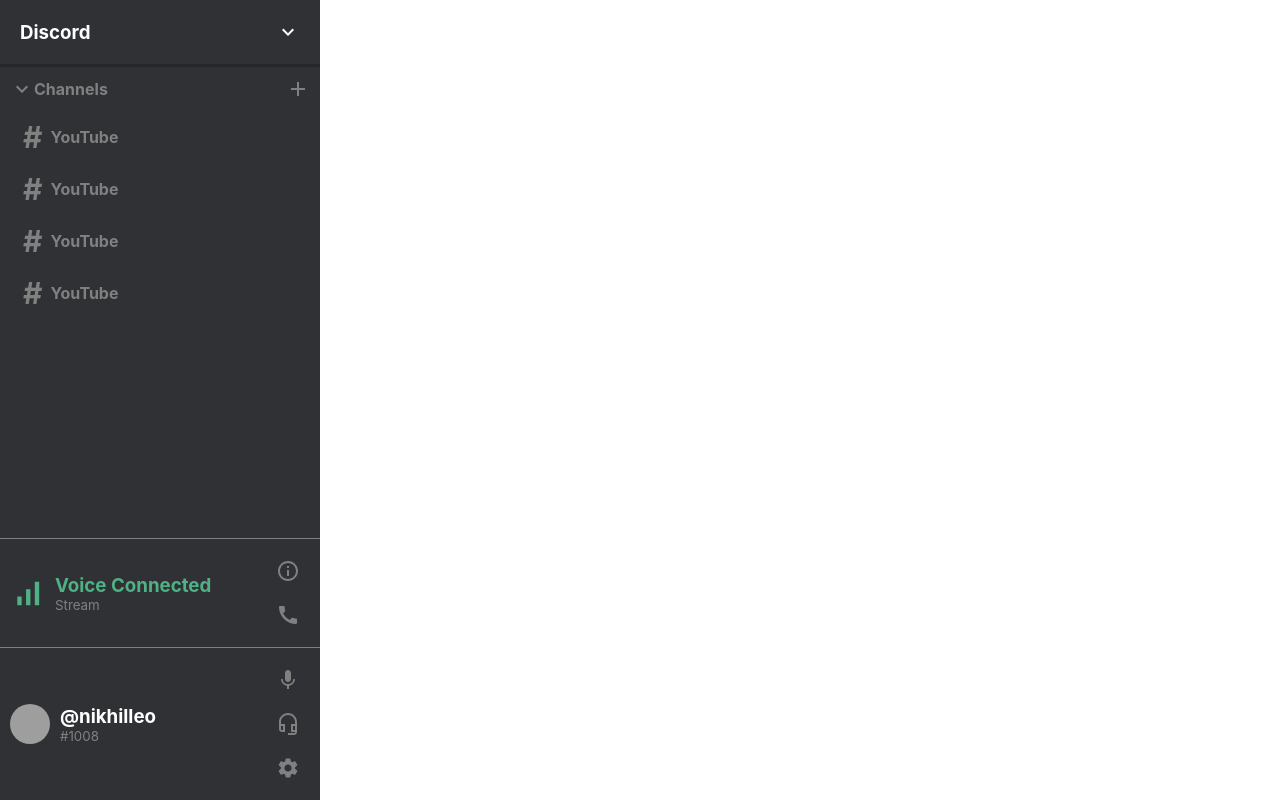
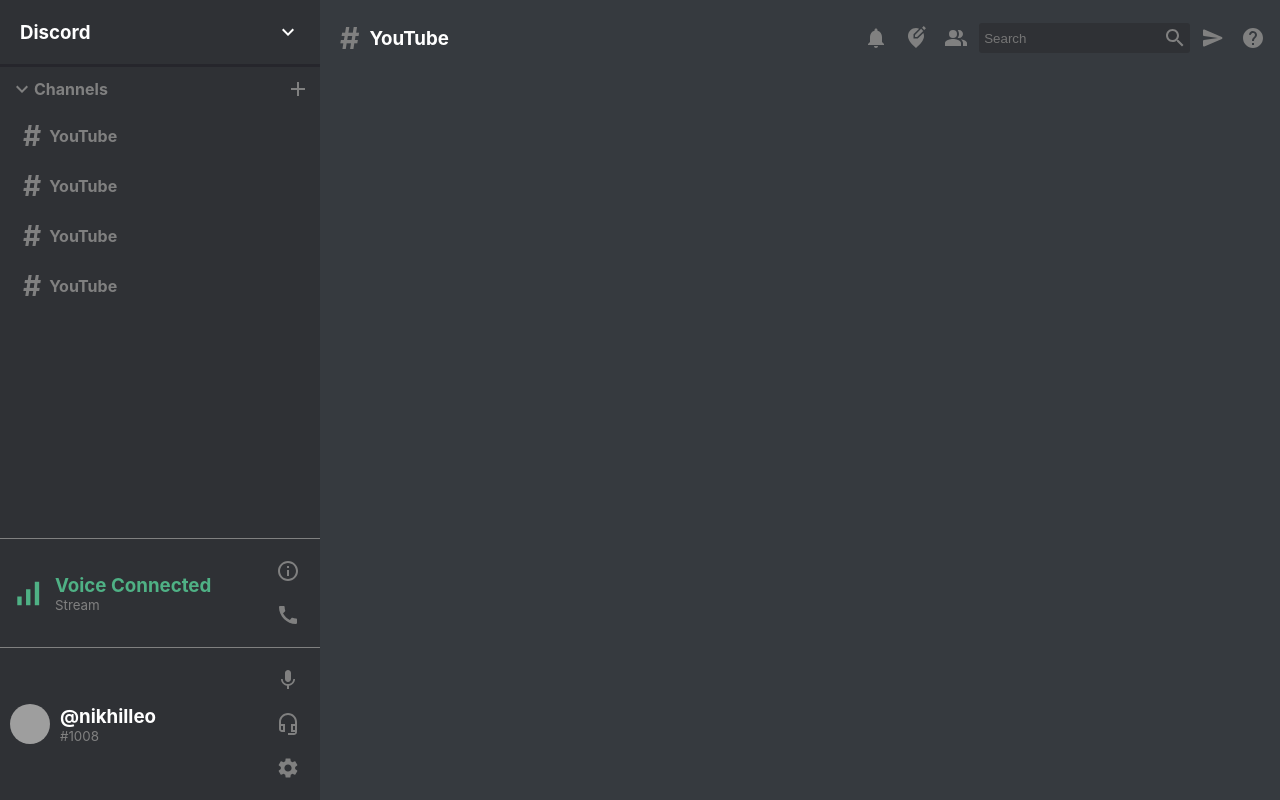
Before and after one commit to nikhilleo/Discord_Clone, a React (Create React App) app: page / in a window 1280 px wide. Built offline with nearby package versions, Linux system fonts and the light colour scheme; grey boxes are pictures that could not be loaded.

Commit message:
Chat Header Done

```diff
--- a/src/App.js
+++ b/src/App.js
@@ -2,12 +2,13 @@
 import { Counter } from './features/Counter';
 import './App.css';
 import Sidebar from "./Sidebar"
+import Chat from './Chat';
 
 function App() {
   return (
     <div className="app">
       <Sidebar />
-      {/* Chat */}
+      <Chat/>
     </div>
   );
 }
--- /dev/null
+++ b/src/Chat.css
@@ -0,0 +1,8 @@
+
+
+.chat{
+    display: flex;
+    flex-direction: column;
+    flex:0.75;
+    background-color: #363a3f;
+}
--- /dev/null
+++ b/src/Chat.js
@@ -0,0 +1,13 @@
+import React from 'react'
+import ChatHeader from "./ChatHeader";
+import "./Chat.css"
+
+function Chat() {
+    return (
+        <div className="chat">
+            <ChatHeader/>
+        </div>
+    )
+}
+
+export default Chat
--- /dev/null
+++ b/src/ChatHeader.css
@@ -0,0 +1,60 @@
+
+
+
+.chatHeader{
+    display: flex;
+    justify-content: space-between;
+    align-items: center;
+    color: gray;
+    padding: 10px;
+}
+
+
+.chatHeader__hash{
+    font-size: 30px;
+    color: gray;
+    padding: 10px;
+}
+
+
+.chatHeader__left  > h3{
+    display: flex;
+    align-items: center;
+    color: white;
+}
+
+.chatHeader__right{
+    display: flex;
+    justify-content: space-between;
+    align-items: center;
+    flex:0.5;
+}
+
+
+.chatHeader__right > .MuiSvgIcon-root{
+    padding: 5px;
+    cursor: pointer;
+}
+
+
+.chatHeader__search{
+    display: flex;
+    align-items: center;
+    color: gray;
+    background-color: #2f3135;
+    padding: 3px;
+    border-radius: 3px;
+}
+
+
+.chatHeader__search > input{
+    background-color: transparent;
+    outline-width: 0px;
+    color: white;
+    border: none;
+}
+
+
+.chatHeader__right > .MuiSvgIcon-root:hover{
+    color: white;
+}
--- /dev/null
+++ b/src/ChatHeader.js
@@ -0,0 +1,38 @@
+import React from 'react'
+import "./ChatHeader.css"
+import NotificationsIcon from '@material-ui/icons/Notifications';
+import EditLocationSharpIcon from '@material-ui/icons/EditLocationSharp';
+import PeopleAltIcon from '@material-ui/icons/PeopleAlt';
+import SearchIcon from '@material-ui/icons/Search';
+import SendRoundedIcon from '@material-ui/icons/SendRounded';
+import HelpRoundedIcon from '@material-ui/icons/HelpRounded';
+
+function ChatHeader() {
+    return (
+        <div className="chatHeader">
+            <div className="chatHeader__left">
+                <h3>
+                    <span className="chatHeader__hash">
+                        #
+                    </span>
+                    YouTube
+                </h3>
+            </div>
+
+            <div className="chatHeader__right">
+                <NotificationsIcon/>
+                <EditLocationSharpIcon/>
+                <PeopleAltIcon/>
+
+                <div className="chatHeader__search">
+                    <input type="text" placeholder="Search"/>
+                    <SearchIcon/>
+                </div>
+                <SendRoundedIcon/>
+                <HelpRoundedIcon/>
+            </div>
+        </div>
+    )
+}
+
+export default ChatHeader
--- a/src/Sidebar.css
+++ b/src/Sidebar.css
@@ -47,3 +47,8 @@
     display: flex;
     align-items: center;
 }
+
+
+.sidebar__channelList{
+
+}
--- a/src/SidebarChannel.css
+++ b/src/SidebarChannel.css
@@ -16,7 +16,7 @@
 
 
 .sidebarChannel__hash{
-    font-size: 30px;
+    font-size: 3.5vh;
     padding: 8px;
 }
 
```
Also changed, not shown: 1 other file (tests, documents, lock files or other folders).
